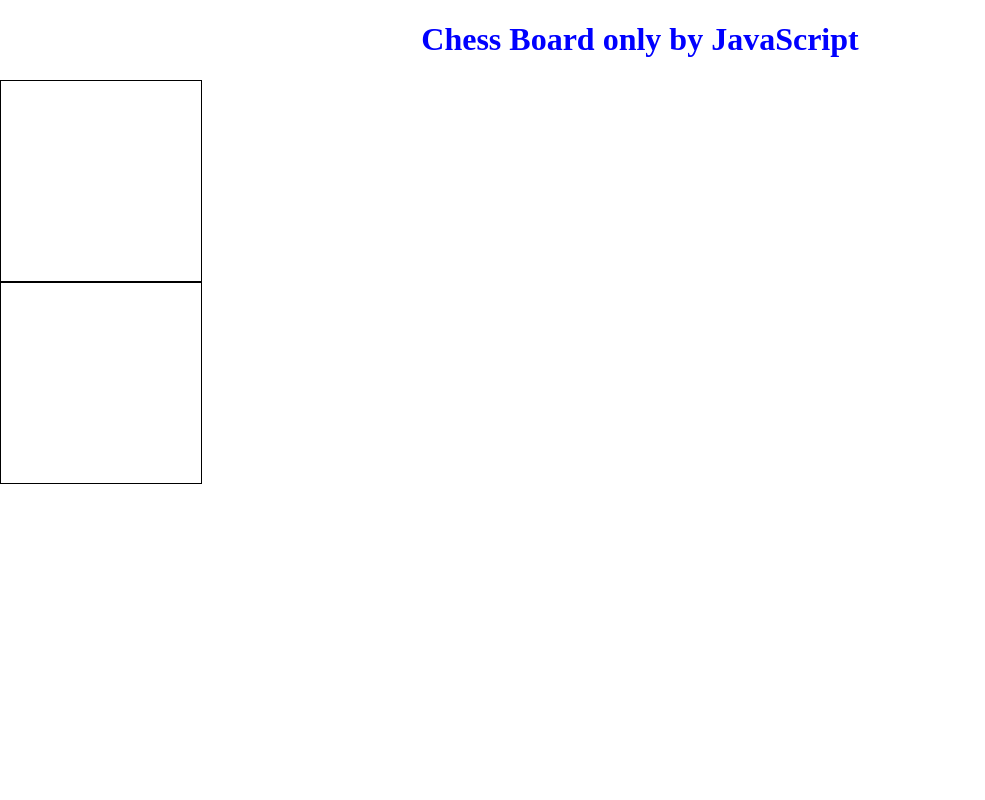
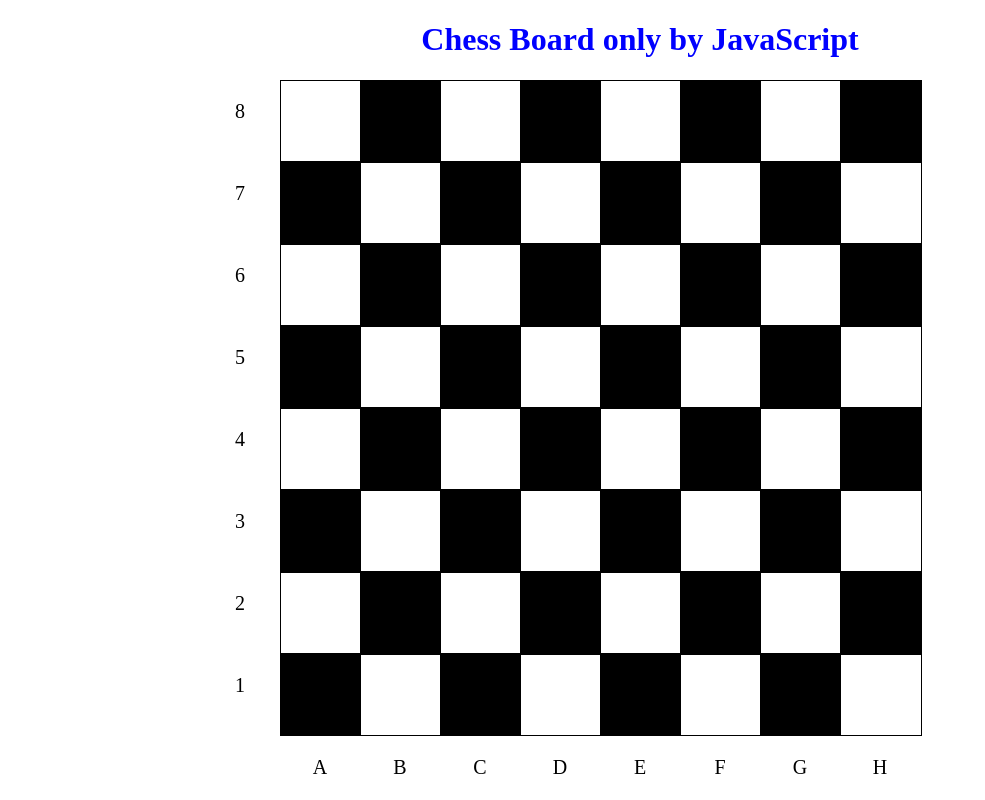
Before and after one commit to BartovElisha/Chess-Board, a plain HTML site: page index.html in a window 1280 px wide. Shown: the whole page, without its empty margins (0-985 px from the left). Drawn offline with Linux system fonts and the light colour scheme.

Commit message:
Finished Project Chess Board by JavaScript

```diff
--- a/index.html
+++ b/index.html
@@ -15,14 +15,7 @@
 
     <h1>Chess Board only by JavaScript</h1>
 
-    <div id="chess-board-container" class="container">
-        <div class="box"></div>
-        <div class="box"></div>
-
-    </div>
-
     <script src="./script.js"></script>
-    <script src="./DOM.js"></script>
 
 </body>
 
--- a/script.js
+++ b/script.js
@@ -0,0 +1,41 @@
+const lettersArray = ['','A','B','C','D','E','F','G','H'];
+
+function drawChessBoard() {
+    // Create main div
+    let chessBoardContainer = document.createElement("div");
+
+    chessBoardContainer.setAttribute("id","chess-board-container");
+    chessBoardContainer.setAttribute("class","grid-container");
+    document.body.appendChild(chessBoardContainer);
+
+    let chessBox;
+    let letters;
+
+    // Chess board
+    for(let i = 8;i > 0; i--) {
+        // Number before each row
+        letters = document.createElement("p");
+        letters.setAttribute("class","letter-mark");
+        letters.innerText = `${i}`;
+        chessBoardContainer.appendChild(letters);
+
+        for(let j = 0;j < 8;j++) {
+            chessBox = document.createElement("div");
+            if((j+i)%2)
+                chessBox.setAttribute("class","box black");
+            else
+                chessBox.setAttribute("class","box white");
+            chessBoardContainer.appendChild(chessBox);
+        }
+    }
+
+    // Letters under chess board
+    for(let i = 0;i <= 8;i++) {
+        letters = document.createElement("p");
+        letters.setAttribute("class","letter-mark");
+        letters.innerText = `${lettersArray[i]}`;
+        chessBoardContainer.appendChild(letters);
+    }
+}
+
+drawChessBoard();
--- a/style.scss
+++ b/style.scss
@@ -1,3 +1,4 @@
+$box-size: 80px;
 
 body {
     margin: auto;
@@ -8,19 +9,31 @@ h1 {
     color: blue;
 }
 
+.grid-container {
+    margin: 0 0 0 200px;
+    display: grid;
+    grid-template-columns: $box-size $box-size $box-size $box-size $box-size $box-size $box-size $box-size $box-size;
+}
+
 .box {
     padding: 0;
-    width: 200px;
-    height: 200px;
+    width: $box-size;
+    height: $box-size;
     border-style:solid;
     border-width: 1px;
     border-color: black;
+}
 
-    .white {
-        background-color: white;
-    }
+.white {
+    background-color: white;
+}
 
-    .black {
-        background-color: gray;
-    }
+.black {
+    background-color: black;
 }
+
+.letter-mark {
+    color: black;
+    text-align: center;
+    font-size: 20px;
+}
```
Also changed, not shown: DOM.js (deleted), style.css, 1 other file.
